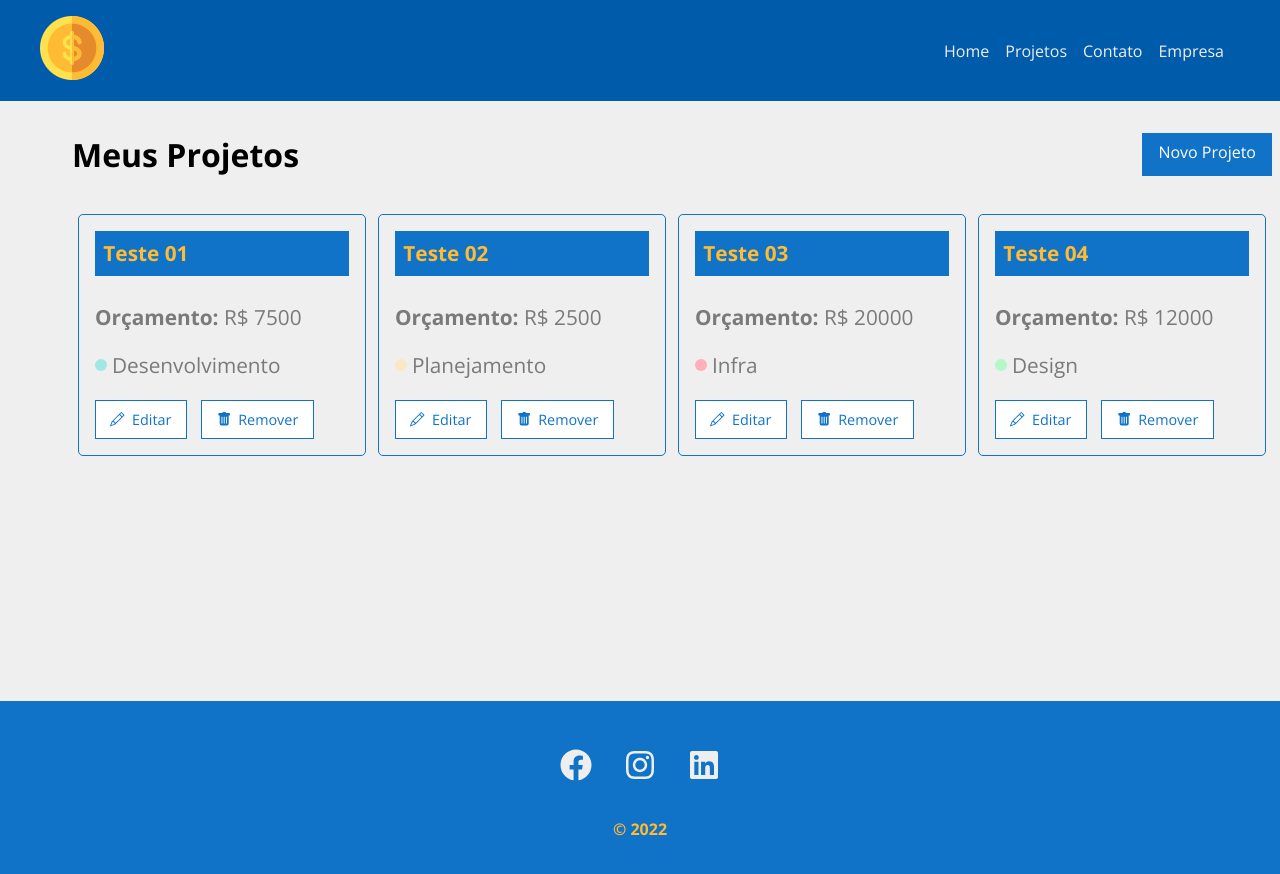
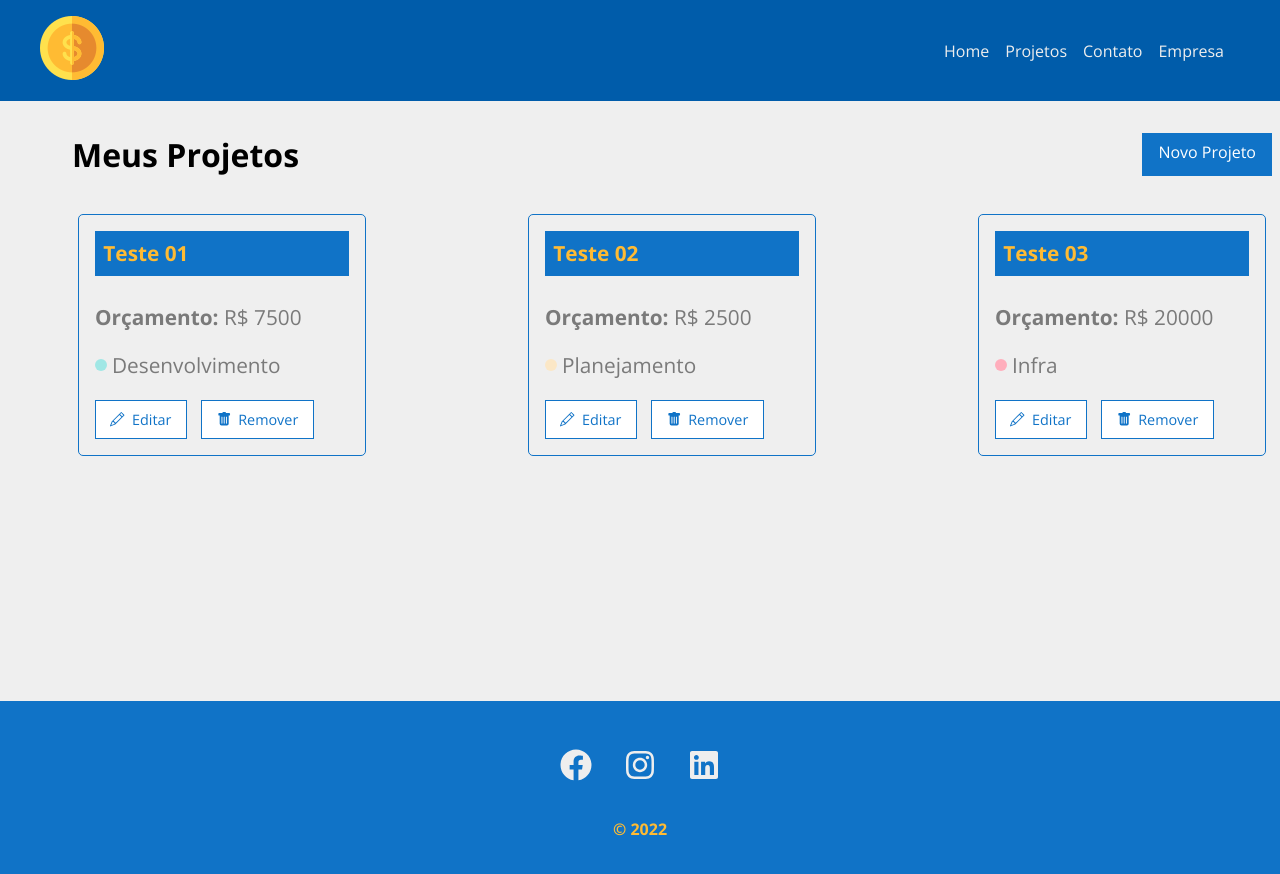
Before and after one commit to allangadelha/my-manager, a React (Create React App) app: page /projects in a window 1280 px wide. Shown: the top 874 px of the page. Built offline with nearby package versions, Linux system fonts and the light colour scheme; data requests are answered from the project's data file.

Commit message:
Customizing message delete

```diff
--- a/db.json
+++ b/db.json
@@ -32,17 +32,6 @@
       "manager": 0,
       "services": [],
       "id": 3
-    },
-    {
-      "name": "Teste 04",
-      "valueProject": "12000",
-      "category": {
-        "id": "3",
-        "name": "Design"
-      },
-      "manager": 0,
-      "services": [],
-      "id": 4
     }
   ],
   "categories": [
--- a/src/components/pages/Projects.js
+++ b/src/components/pages/Projects.js
@@ -13,6 +13,7 @@
 
     const [projects, setProjects] = useState([]);
     const [removeLoading, setRemoveLoading] = useState(false);
+    const [projectMessage, setProjectMessage] = useState('');
 
     const location = useLocation();
     let message = '';
@@ -39,7 +40,7 @@
         }, 300);
     }, [])
 
-    function removeProject (id) {
+    function removeProject(id) {
 
         fetch(`http://localhost:5000/projects/${id}`, {
             method: "DELETE",
@@ -47,11 +48,12 @@
                 'Content-Type': 'application/json'
             }
         })
-        .then((resp) => resp.json())
-        .then((data) => {
-            setProjects(projects.filter((project) => project.id !== id))
-        })
-        .catch((err) => console.log(err))
+            .then((resp) => resp.json())
+            .then(() => {
+                setProjects(projects.filter((project) => project.id !== id))
+                setProjectMessage('Projeto removido com sucesso!')
+            })
+            .catch((err) => console.log(err))
     }
 
     return (
@@ -61,7 +63,8 @@
                 <h1>Meus Projetos</h1>
                 <LinkButtom to="/newproject" text="Novo Projeto" />
             </div>
-            {message && <Message type="success" msg="Mensagem de teste" />}
+            {message && <Message type="success" msg={message} />}
+            {projectMessage && <Message type="success" msg={projectMessage} />}
             <Container customCassl="start">
                 {projects.length > 0 &&
                     projects.map((project) => (
@@ -75,7 +78,7 @@
                         />
                     ))}
                 {!removeLoading && <Loading />}
-                {removeLoading && projects.length === 0 &&(
+                {removeLoading && projects.length === 0 && (
                     <p>Não há projetos cadastrados</p>
                 )}
             </Container>
```
